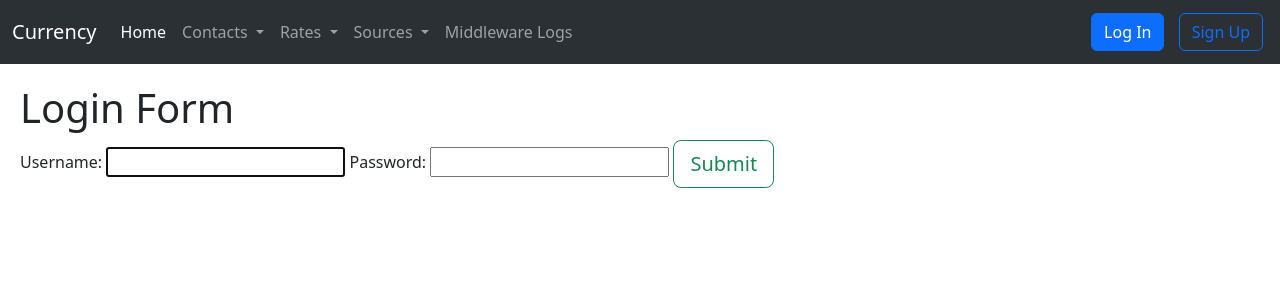
After one commit to nkstlrv/Currency, a Django app: page /auth/login/ in a window 1280 px wide. The commit adds this page. Shown: the top 300 px of the page. Run offline with Django 4.2, Linux system fonts and the light colour scheme; data comes from the database, SQL or seed files in the repository; some libraries are stand-ins or nearby versions.

Commit message:
login initial

```diff
--- /dev/null
+++ b/app/authentication/templates/registration/login.html
@@ -0,0 +1,18 @@
+{%extends 'currency/base.html'%}
+
+{%block title%}Login{%endblock title%}
+
+{% block content %}
+
+<div>
+    <h1>Login Form</h1>
+</div>
+
+<div>
+    <form method="post">
+        {% csrf_token %}
+        {{ form }}
+        <button type="submit" class="btn btn-outline-success btn-lg">Submit</button>
+    </form>
+</div>
+{%endblock content%}
--- /dev/null
+++ b/app/authentication/urls.py
@@ -0,0 +1,6 @@
+from django.urls import path
+from . import views
+
+urlpatterns = [
+    path(),
+    ]
--- a/app/authentication/views.py
+++ b/app/authentication/views.py
@@ -1,3 +1,2 @@
 from django.shortcuts import render
-
-# Create your views here.
+from django.contrib.auth.models import User
--- a/app/currency/templates/currency/includes/navbar.html
+++ b/app/currency/templates/currency/includes/navbar.html
@@ -2,7 +2,7 @@
     <div class="container-fluid">
         <a class="navbar-brand" href="{% url 'home' %}">Currency</a>
         <button class="navbar-toggler" type="button" data-bs-toggle="collapse" data-bs-target="#navbarScroll"
-            aria-controls="navbarScroll" aria-expanded="false" aria-label="Toggle navigation">
+                aria-controls="navbarScroll" aria-expanded="false" aria-label="Toggle navigation">
             <span class="navbar-toggler-icon"></span>
         </button>
         <div class="collapse navbar-collapse" id="navbarScroll">
@@ -15,7 +15,7 @@
 
                 <li class="nav-item dropdown">
                     <a class="nav-link dropdown-toggle" href="#" role="button" data-bs-toggle="dropdown"
-                        aria-expanded="false">
+                       aria-expanded="false">
                         Contacts
                     </a>
                     <ul class="dropdown-menu">
@@ -30,7 +30,7 @@
 
                 <li class="nav-item dropdown">
                     <a class="nav-link dropdown-toggle" href="#" role="button" data-bs-toggle="dropdown"
-                        aria-expanded="false">
+                       aria-expanded="false">
                         Rates
                     </a>
                     <ul class="dropdown-menu">
@@ -45,7 +45,7 @@
 
                 <li class="nav-item dropdown">
                     <a class="nav-link dropdown-toggle" href="#" role="button" data-bs-toggle="dropdown"
-                        aria-expanded="false">
+                       aria-expanded="false">
                         Sources
                     </a>
                     <ul class="dropdown-menu">
@@ -64,9 +64,21 @@
 
             </ul>
             <div style="margin: 5px;">
-            <button type="button" class="btn btn-primary" style="margin-right: 10px">Log In</button>
-            <button type="button" class="btn btn-outline-primary">Sign Up</button>
+                {% if user.is_authenticated %}
+
+                <a href="{% url 'logout' %}" type="button" class="btn btn--outline-secondary"
+                   style="margin-right: 10px">
+                    Log Out</a>
+
+                {% else %}
+
+                <a href="{% url 'login' %}" type="button" class="btn btn-primary"
+                   style="margin-right: 10px">
+                    Log In</a>
+                <a type="button" class="btn btn-outline-primary">Sign Up</a>
+
+                {% endif %}
+            </div>
         </div>
     </div>
-    </div>
 </nav>
--- a/app/settings/urls.py
+++ b/app/settings/urls.py
@@ -20,5 +20,5 @@ from django.urls import path, include
 urlpatterns = [
     path("admin/", admin.site.urls),
     path("", include("currency.urls")),
-    path("auth/", include("authentication.urls")),
+    path("auth/", include("django.contrib.auth.urls")),
 ]
```
